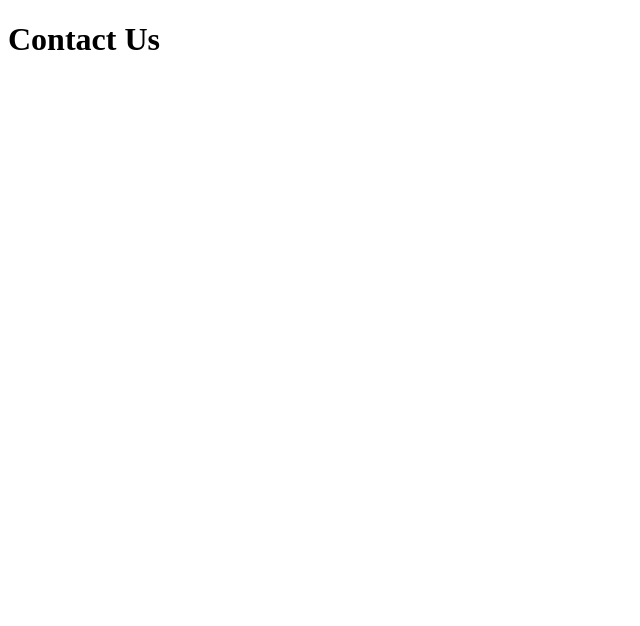
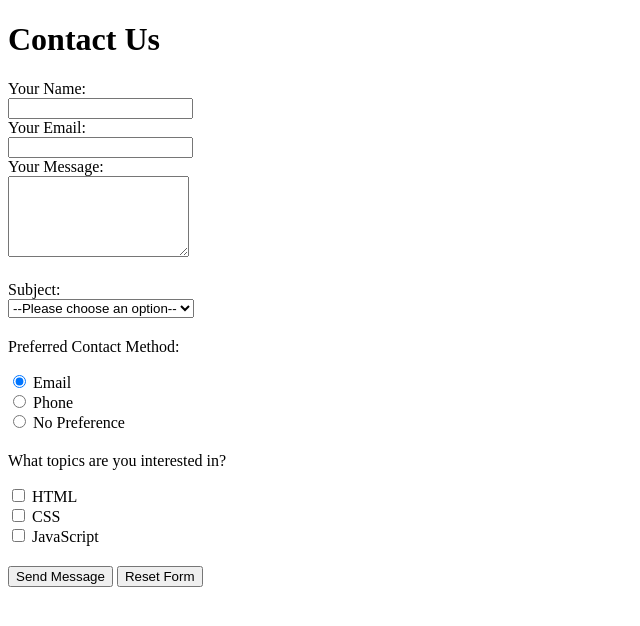
Before and after one commit to NatureScript/learning-frontend, a plain HTML site: page 01-html-basic/1.4-forms/index.html in a window 1280 px wide. Shown: the whole page, without its empty margins (0-640 px from the left). Drawn offline with Linux system fonts and the light colour scheme.

Commit message:
feat: Complete Lesson 1.4 - HTML Forms

```diff
--- a/01-html-basic/1.4-forms/index.html
+++ b/01-html-basic/1.4-forms/index.html
@@ -10,8 +10,58 @@
     <h1>Contact Us</h1>
 
     <form action="/submit-form" method="POST">
-        </form>
+        <div>
+            <label for="name">Your Name:</label><br>
+            <input type="text" id="name" name="user_name" required>
+        </div>
+
+        <div>
+            <label for="email">Your Email:</label><br>
+            <input type="email" id="email" name="user_email" required>
+        </div>
+
+        <div>
+            <label for="message">Your Message:</label><br>
+            <textarea id="message" name="user_message" rows="5" required></textarea>
+        </div>
+
+        <div style="margin-top: 20px;"> <label for="subject">Subject:</label><br>
+            <select id="subject" name="subject_matter">
+                <option value="">--Please choose an option--</option>
+                <option value="general_inquiry">General Inquiry</option>
+                <option value="technical_support">Technical Support</option>
+                <option value="feedback">Feedback</option>
+                <option value="other">Other</option>
+            </select>
+        </div>
+
+        <div style="margin-top: 20px;">
+            <p>Preferred Contact Method:</p>
+            <input type="radio" id="contact_email" name="contact_method" value="email" checked>
+            <label for="contact_email">Email</label><br>
+            <input type="radio" id="contact_phone" name="contact_method" value="phone">
+            <label for="contact_phone">Phone</label><br>
+            <input type="radio" id="contact_none" name="contact_method" value="none">
+            <label for="contact_none">No Preference</label>
+        </div>
+
+        <div style="margin-top: 20px;">
+            <p>What topics are you interested in?</p>
+            <input type="checkbox" id="topic_html" name="topics[]" value="html">
+            <label for="topic_html">HTML</label><br>
+            <input type="checkbox" id="topic_css" name="topics[]" value="css">
+            <label for="topic_css">CSS</label><br>
+            <input type="checkbox" id="topic_js" name="topics[]" value="javascript">
+            <label for="topic_js">JavaScript</label>
+        </div>
+
+        <div style="margin-top: 20px;">
+            <input type="submit" value="Send Message">
+            <input type="reset" value="Reset Form">
+        </div>
+
+    </form>
 
 </body>
 
-</html>
+    </html>
```
Also changed, not shown: 1 other file.
